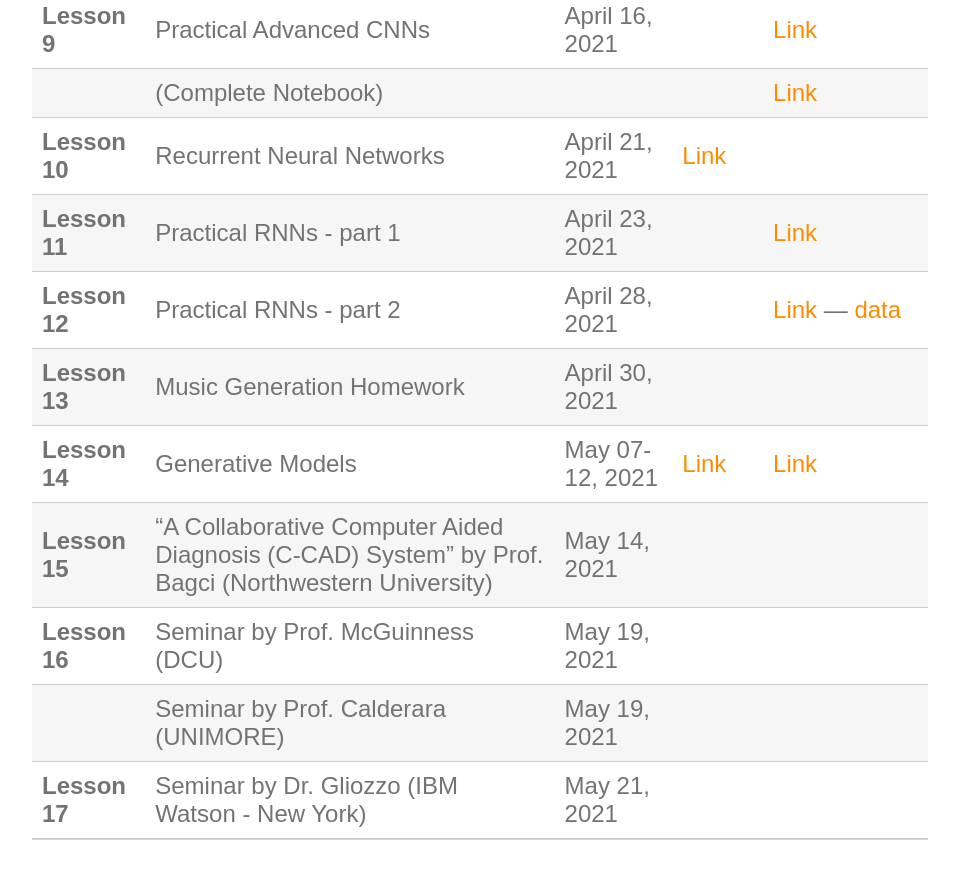
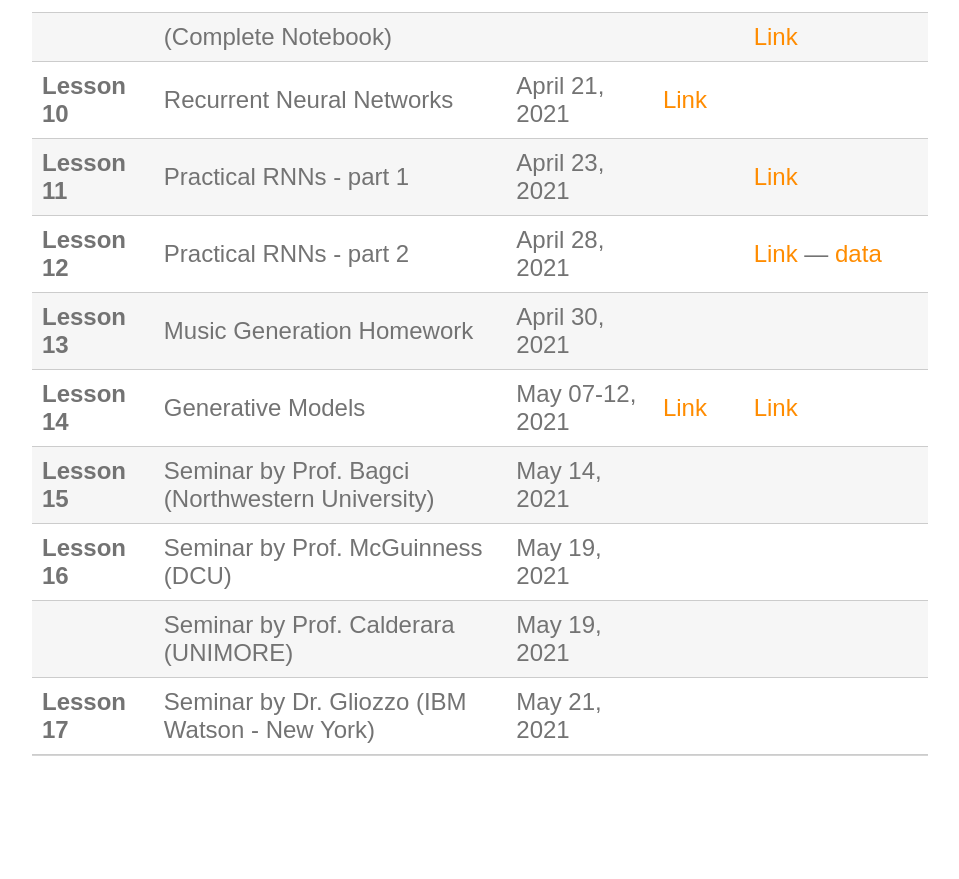
Before and after one commit to perceivelab/knowledge-discovery-course, a Jekyll site: the page built from lezioni.md, in a window 1280 px wide and 900 px high, scrolled down 1117 px. Shown: the top 879 px of the window, without its empty margins (160-1119 px from the left). Built offline with Jekyll 4.4.1, drawn with Linux system fonts in a browser that asks for light colours; our own code applies the rules of GitHub Pages for plain Markdown files; after the commit the page ends 1933 px from its top, so only the background shows below that.

Commit message:
Update lezioni.md

```diff
--- a/lezioni.md
+++ b/lezioni.md
@@ -20,7 +20,7 @@ Here you find all the needed slides, notebooks, code and notes for the knowledge
 | **Lesson 12** | Practical RNNs - part 2| April 28, 2021 |  | [Link](https://colab.research.google.com/drive/1bdrMmaGWtAJjEvy7pmTXmz_Hc5pab6MY?usp=sharing) --- [data](https://drive.google.com/file/d/13mSiTXXjMRFKsnu24f9Ro9w50V63NOof/view?usp=sharing) |
 | **Lesson 13** | Music Generation Homework| April 30, 2021 |  | |
 | **Lesson 14** | Generative Models | May 07-12, 2021 | [Link](https://drive.google.com/file/d/1El8t_3O8dSH_EO_ZB1jDR1uZe3-aGLfo/view?usp=sharing) |  [Link](https://colab.research.google.com/drive/1BMgANYa98D62886jy9rlVzd3B1IZkKDx?usp=sharing)|
-| **Lesson 15** | "A Collaborative Computer Aided Diagnosis (C-CAD) System" by Prof. Bagci (Northwestern University) | May 14, 2021 |  |  |
+| **Lesson 15** | Seminar by Prof. Bagci (Northwestern University) | May 14, 2021 |  |  |
 | **Lesson 16** | Seminar by Prof. McGuinness (DCU) | May 19, 2021 |  |  |
 |  | Seminar by Prof. Calderara (UNIMORE) | May 19, 2021 | |  |
 | **Lesson 17** | Seminar by Dr. Gliozzo (IBM Watson - New York) | May 21, 2021 | |  |
```
